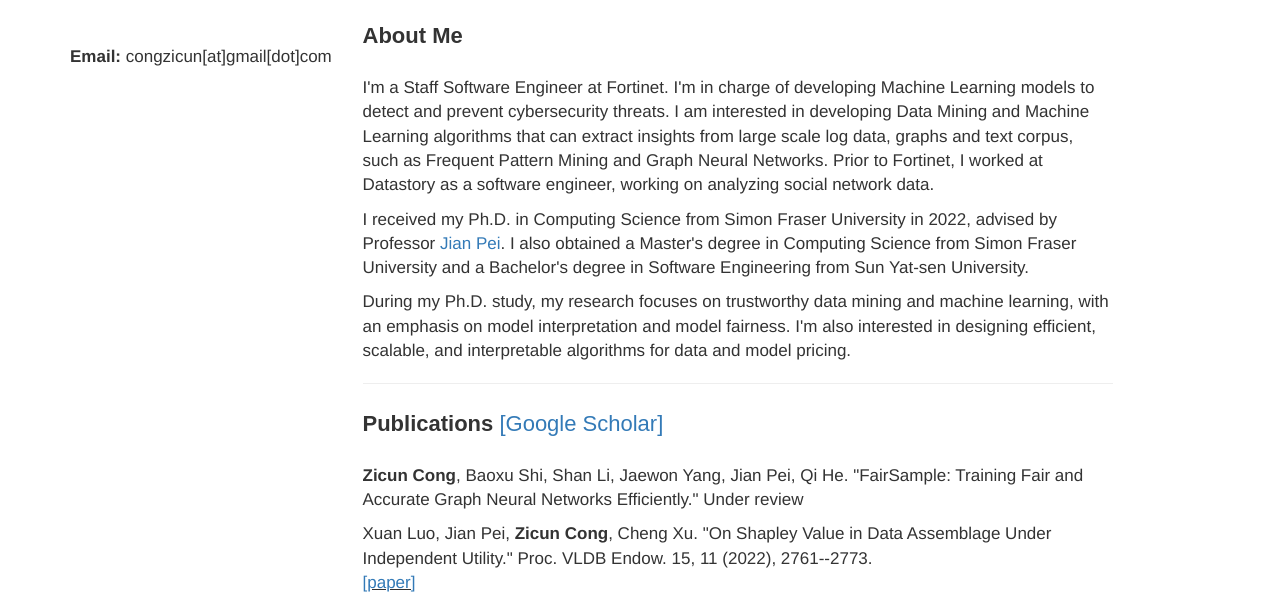
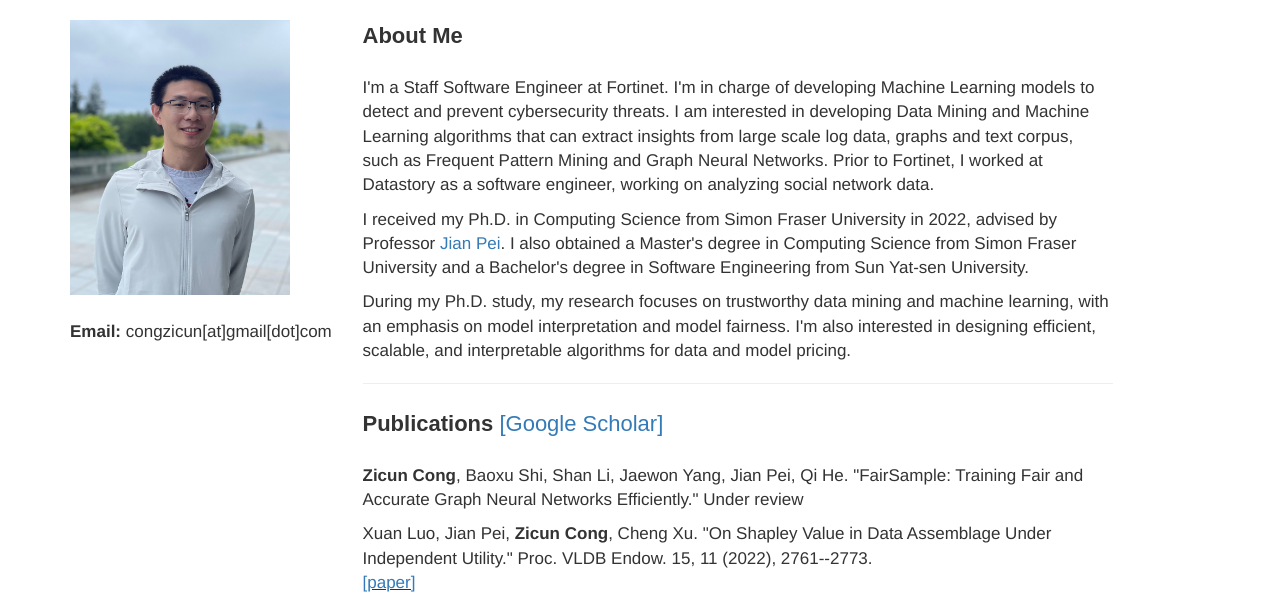
Before and after one commit to Minzc/personal_website, a plain HTML site: page index.html in a window 1280 px wide. Shown: the part 132-734 px from the top of the page. Drawn offline with nearby package versions, Linux system fonts and the light colour scheme.

Commit message:
Add photo

```diff
--- a/index.html
+++ b/index.html
@@ -63,7 +63,7 @@
 
             <!-- Contact Info on the Sidebar -->
             <div class="col-md-3">
-            	<img class="img-responsive" src="photo.jpg"  alt="" width="220px"><br>
+            	<img class="img-responsive" src="IMG_0828.jpeg"  alt="" width="220px"><br>
 
                 <p><b>Email: </b> congzicun[at]gmail[dot]com </p>
 
```
